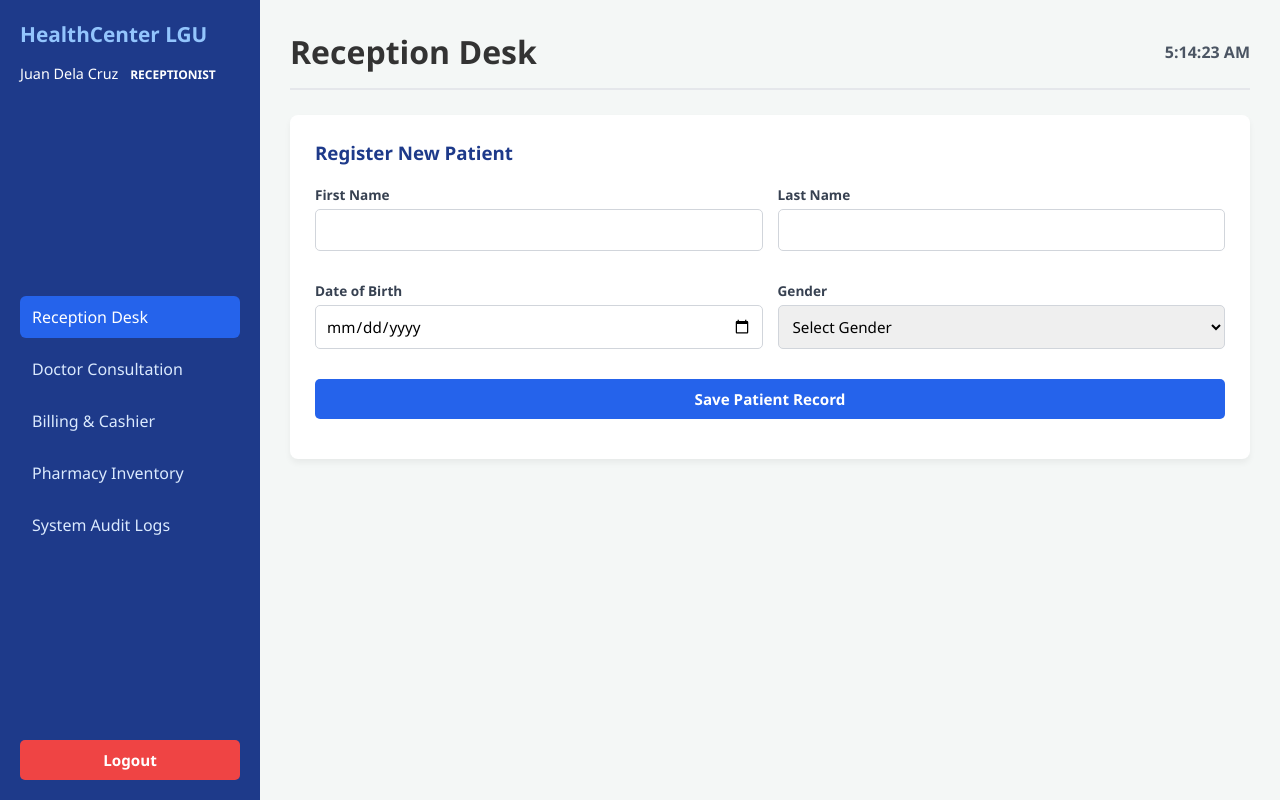
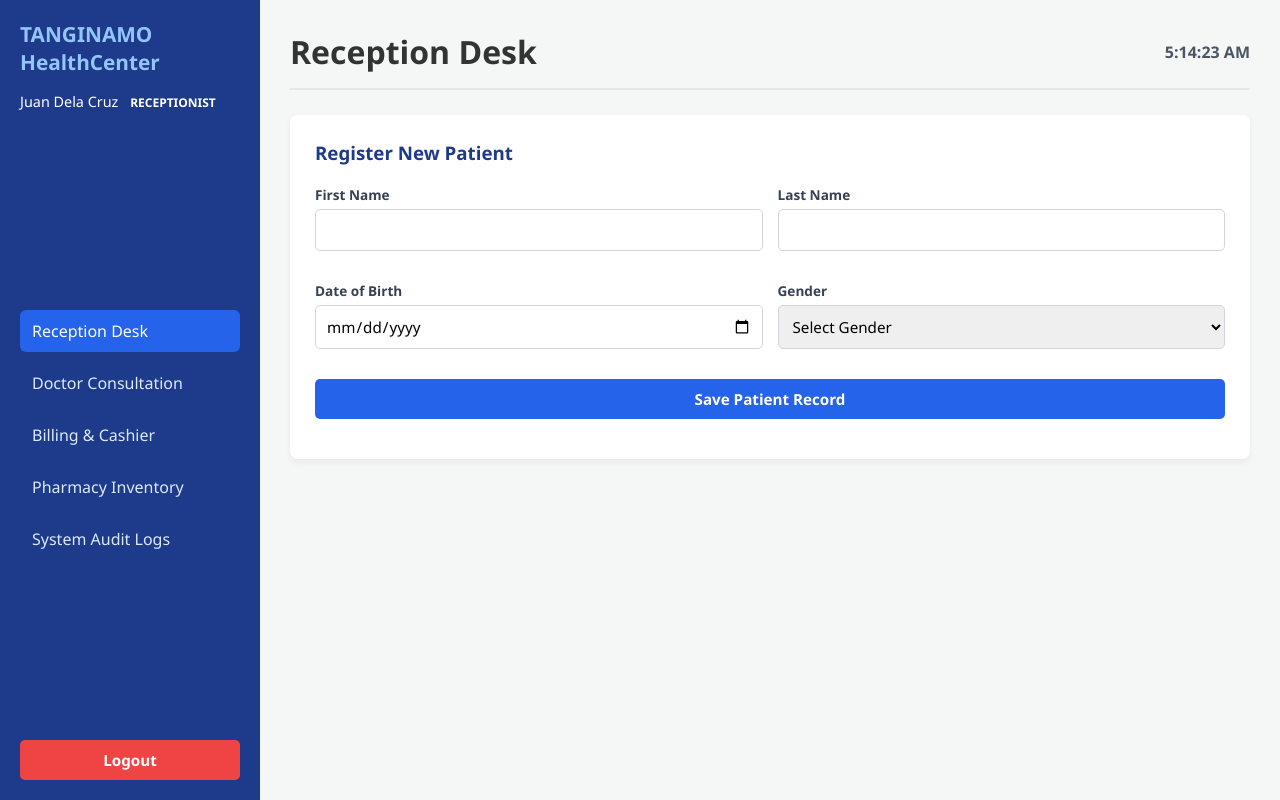
Before and after one commit to maynardrms-BSIT4B/wsat-group-1-project, a plain HTML site: page index.html in a window 1280 px wide. Drawn offline with Linux system fonts and the light colour scheme.

Commit message:
update frontend styling and files

```diff
--- a/index.html
+++ b/index.html
@@ -13,7 +13,7 @@
         <!-- Sidebar Navigation -->
         <aside class="sidebar">
             <div class="sidebar-header">
-                <h2>HealthCenter LGU</h2>
+                <h2>TANGINAMO HealthCenter</h2>
                 <div class="user-profile">
                     <span id="user-name">Juan Dela Cruz</span>
                     <span id="user-role" class="badge">Receptionist</span>
```
